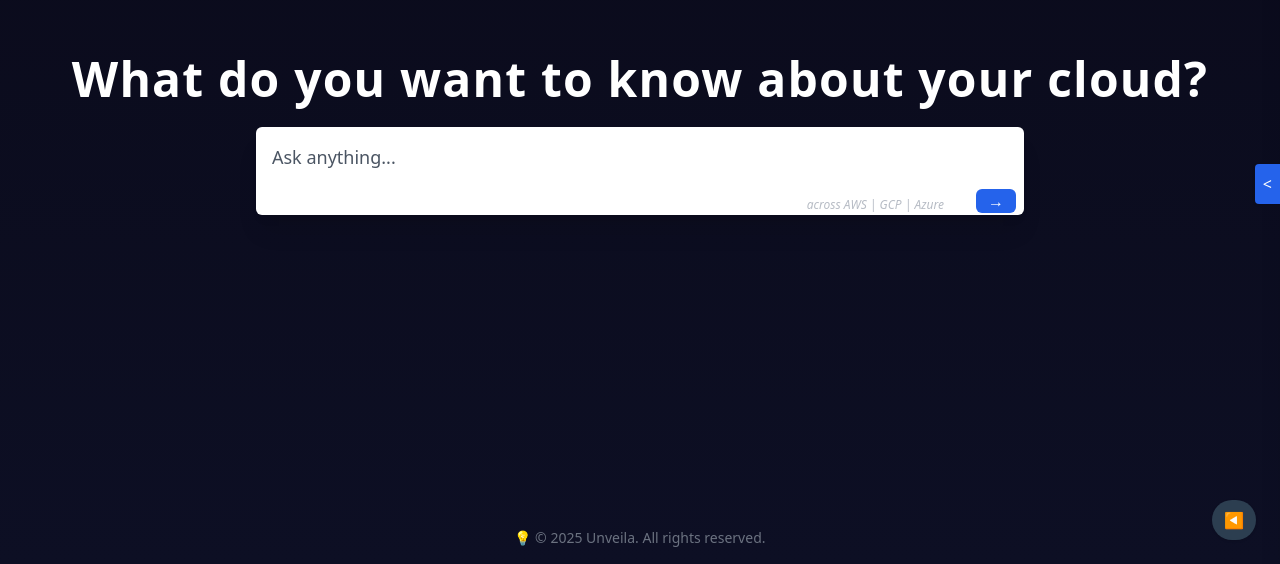
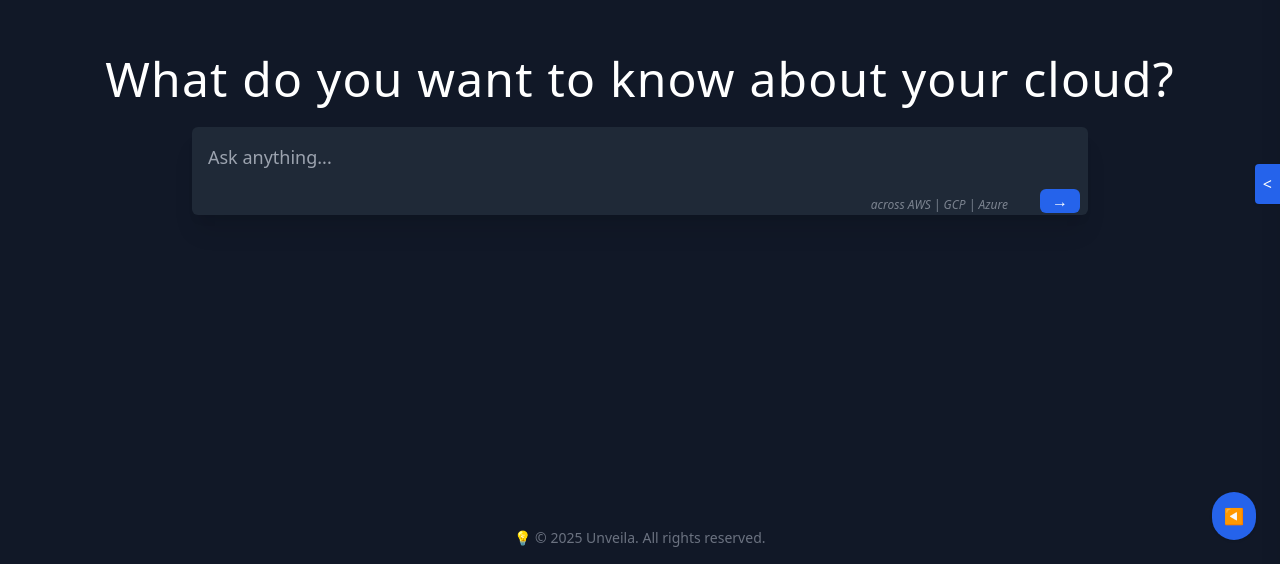
Before and after one commit to satyaelipe/unveila-landing-page, a React (Vite) app: page / in a window 1280 px wide. Shown: the part 236-800 px from the top of the page. Built offline with nearby package versions, Linux system fonts and the light colour scheme.

Commit message:
Update LandingPage.jsx

```diff
--- a/src/LandingPage.jsx
+++ b/src/LandingPage.jsx
@@ -78,11 +78,11 @@ export default function LandingPage() {
   ];
 
   return (
-    <div className="min-h-screen bg-gradient-to-b from-[#0a0a1a] to-[#0d0f24] text-white flex flex-col scroll-smooth">
+    <div className="min-h-screen bg-[#111827] text-white flex flex-col scroll-smooth">
       {!sidebarOpen && (
         <button
           onClick={() => setSidebarOpen(true)}
-          className="fixed bottom-6 right-6 z-40 text-white bg-[#2c3e50] hover:bg-[#3d5165] px-3 py-2 rounded-full shadow"
+          className="fixed bottom-6 right-6 z-40 text-white bg-blue-600 hover:bg-blue-700 p-3 rounded-full shadow"
           aria-label="Open Sidebar"
         >
           ◀
@@ -90,9 +90,11 @@ export default function LandingPage() {
       )}
 
       <main id="home" className="flex-grow flex flex-col items-center justify-center px-6 text-center fade-section">
-        <h1 className="text-4xl md:text-5xl font-semibold tracking-wide mb-6">What do you want to know about your cloud?</h1>
+        <h1 className="text-4xl md:text-5xl font-normal tracking-wide mb-6">
+          What do you want to know about your cloud?
+        </h1>
 
-        <div className="relative w-full max-w-3xl">
+        <div className="relative w-full max-w-4xl">
           <textarea
             value={query}
             onChange={(e) => setQuery(e.target.value)}
@@ -101,7 +103,7 @@ export default function LandingPage() {
             onKeyDown={handleSearchSubmit}
             rows={2}
             placeholder="Ask anything..."
-            className="w-full px-4 py-4 pr-14 text-black rounded-md placeholder-gray-600 text-lg shadow-xl resize-none overflow-hidden"
+            className="w-full px-4 py-4 pr-14 text-white bg-[#1f2937] rounded-md placeholder-gray-400 text-lg shadow-xl resize-none overflow-hidden"
           />
           <div className="absolute bottom-2 right-20 text-xs text-gray-400 italic animate-pulse">
             across AWS | GCP | Azure
```
